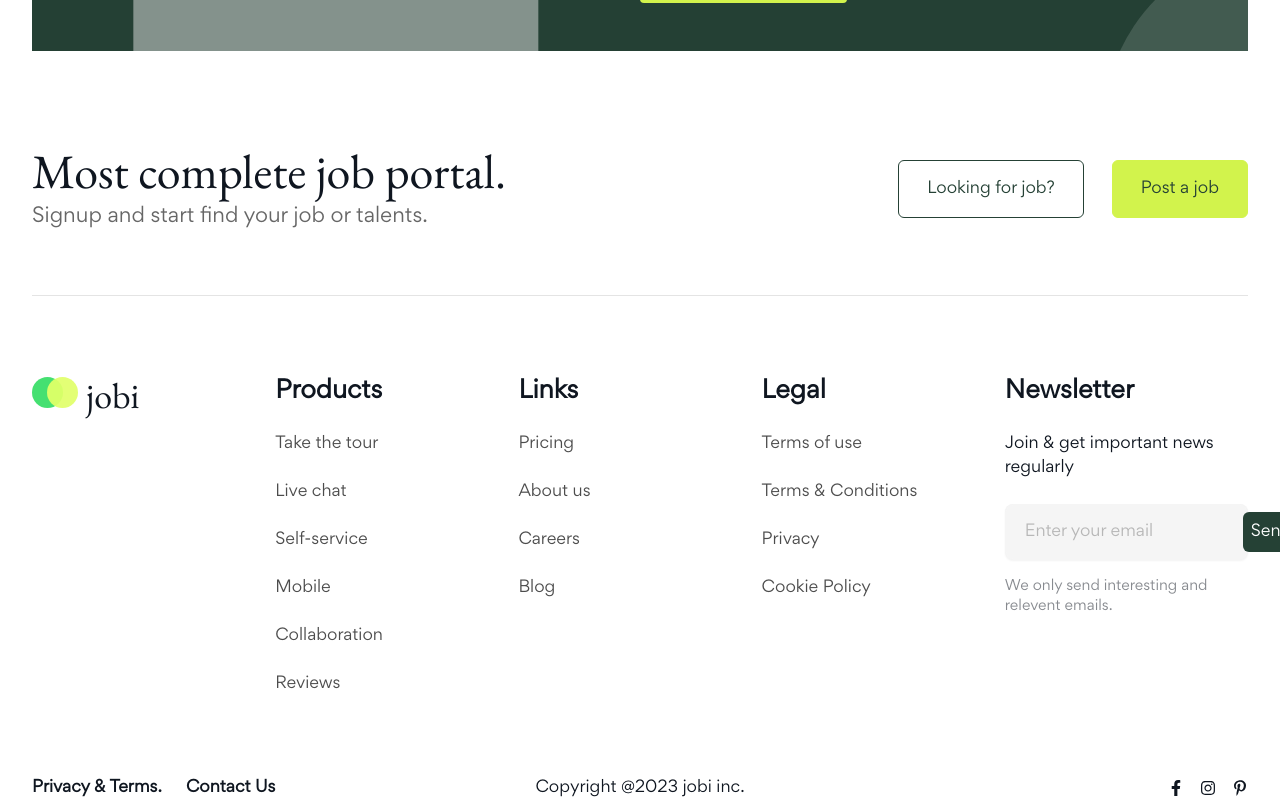
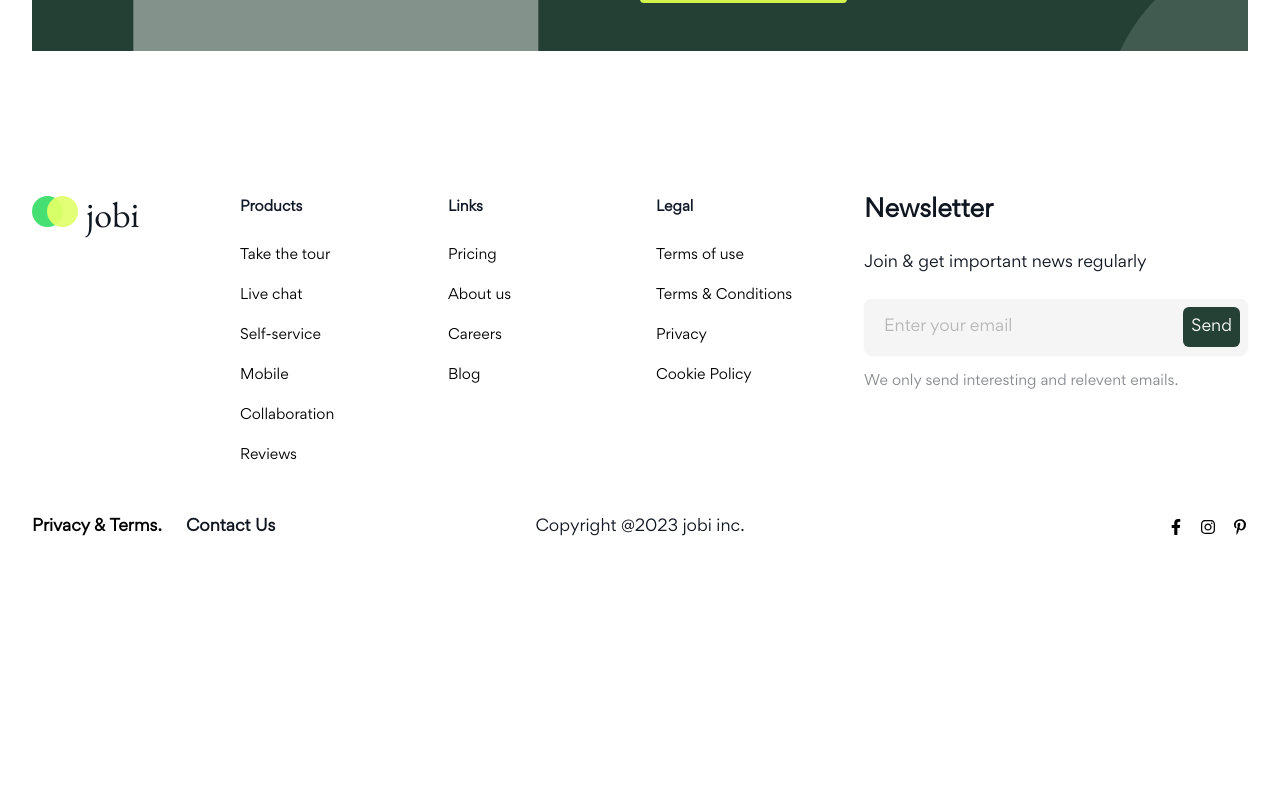
Before and after one commit to johnmal-dev/jobi, a React (Vite) app: page / in a window 1280 px wide. Shown: the part 7150-7950 px from the top of the page. After the commit the page ends 7705 px from the top, so only its background shows below. Built offline with nearby package versions, Linux system fonts and the light colour scheme.

Commit message:
update footer styling

```diff
--- a/src/components/Footer.jsx
+++ b/src/components/Footer.jsx
@@ -1,131 +1,116 @@
 import React from 'react'
+import { FaFacebookF, FaInstagram, FaPinterestP } from 'react-icons/fa'
 import { Link } from 'react-router-dom'
-import { FaFacebookF, FaInstagram, FaPinterestP } from 'react-icons/fa'
 
-const footerCategories = [
+const navigation = {
+  products: [
+    { name: 'Take the tour', href: '#' },
+    { name: 'Live chat', href: '#' },
+    { name: 'Self-service', href: '#' },
+    { name: 'Mobile', href: '#' },
+    { name: 'Collaboration', href: '#' },
+    { name: 'Reviews', href: '#' },
+  ],
+  links: [
+    { name: 'Pricing', href: '#' },
+    { name: 'About us', href: '#' },
+    { name: 'Careers', href: '#' },
+    { name: 'Blog', href: '#' },
+  ],
+  legal: [
+    { name: 'Terms of use', href: '#' },
+    { name: 'Terms & Conditions', href: '#' },
+    { name: 'Privacy', href: '#' },
+    { name: 'Cookie Policy', href: '#' },
+  ],
+  social: [
     {
-    name: 'Products',
-    links: [
-      {
-        text: 'Take the tour',
-        url: '',
+      name: 'Facebook',
+      href: '#',
+      icon: (props) => <FaFacebookF />,
     },
     {
-        text: 'Live chat',
-        url: '',
+      name: 'Instagram',
+      href: '#',
+      icon: (props) => <FaInstagram />,
     },
     {
-        text: 'Self-service',
-        url: '',
-      },
-      {
-        text: 'Mobile',
-        url: '',
-      },
-      {
-        text: 'Collaboration',
-        url: '',
-      },
-      {
-        text: 'Reviews',
-        url: '',
+      name: 'Pinterest',
+      href: '#',
+      icon: (props) => <FaPinterestP />,
     },
   ],
-  },
-  {
-    name: 'Links',
-    links: [
-      {
-        text: 'Pricing',
-        url: '',
-      },
-      {
-        text: 'About us',
-        url: '',
-      },
-      {
-        text: 'Careers',
-        url: '',
-      },
-      {
-        text: 'Blog',
-        url: '',
-      },
-    ],
-  },
-  {
-    name: 'Legal',
-    links: [
-      {
-        text: 'Terms of use',
-        url: '',
-      },
-      {
-        text: 'Terms & Conditions',
-        url: '',
-      },
-      {
-        text: 'Privacy',
-        url: '',
-      },
-      {
-        text: 'Cookie Policy',
-        url: '',
-      },
-    ],
-  },
-]
+}
 
-const Footer = () => {
+export default function Footer() {
   return (
-    <div className="container">
-      {/* Top */}
-      <div className="flex items-center justify-between border-b border-secondary-400 pb-16">
-        {/* Text */}
-        <div>
-          <h3 className="font-heading text-5xl">Most complete job portal.</h3>
-          <p className="mt-2 text-xl font-normal text-black text-opacity-60">
-            Signup and start find your job or talents.
-          </p>
-        </div>
-        {/* Buttons */}
-        <div>
-          <button className="mr-7 rounded-md border border-primary-700 py-4 px-7 text-primary-700">
-            Looking for job?
-          </button>
-          <button className="rounded-md border border-primary-300 bg-primary-300 py-4 px-7 text-primary-700">
-            Post a job
-          </button>
-        </div>
-      </div>
-      {/* Middle */}
-      <div className="my-20 grid grid-cols-5">
-        {/* Jobi Icon */}
+    <footer aria-labelledby="footer-heading">
+      <h2 id="footer-heading" className="sr-only">
+        Footer
+      </h2>
+      <div className="lg:pt-18 container px-6 pb-4 sm:pt-12 lg:px-8">
+        <div className="xl:grid xl:grid-cols-3 xl:gap-8">
+          <div className="grid grid-cols-2 gap-8 xl:col-span-2">
+            <div className="md:grid md:grid-cols-2 md:gap-8">
               <div className="font-heading text-4xl before:pr-2 before:content-jobi-icon">
                 jobi
               </div>
-        {footerCategories.map((category, index) => {
-          return (
-            <div key={index}>
-              <h4 className="text-2xl font-bold">{category.name}</h4>
-              <ul className="mt-6">
-                {category.links.map((link, index) => {
-                  return (
-                    <li key={index} className="mt-6">
-                      <Link
-                        to={link.url}
-                        className="text-black text-opacity-70"
+              <div className="mt-10 md:mt-0">
+                <h3 className="text-sm font-semibold leading-6 text-gray-900">
+                  Products
+                </h3>
+                <ul role="list" className="mt-6 space-y-4">
+                  {navigation.products.map((item) => (
+                    <li key={item.name}>
+                      <a
+                        href={item.href}
+                        className="text-sm leading-6 text-black hover:text-primary-500"
                       >
-                        {link.text}
-                      </Link>
+                        {item.name}
+                      </a>
                     </li>
-                  )
-                })}
+                  ))}
                 </ul>
               </div>
-          )
-        })}
+            </div>
+            <div className="md:grid md:grid-cols-2 md:gap-8">
               <div>
+                <h3 className="text-sm font-semibold leading-6 text-gray-900">
+                  Links
+                </h3>
+                <ul role="list" className="mt-6 space-y-4">
+                  {navigation.links.map((item) => (
+                    <li key={item.name}>
+                      <a
+                        href={item.href}
+                        className="text-sm leading-6 text-black hover:text-primary-500"
+                      >
+                        {item.name}
+                      </a>
+                    </li>
+                  ))}
+                </ul>
+              </div>
+              <div className="mt-10 md:mt-0">
+                <h3 className="text-sm font-semibold leading-6 text-gray-900">
+                  Legal
+                </h3>
+                <ul role="list" className="mt-6 space-y-4">
+                  {navigation.legal.map((item) => (
+                    <li key={item.name}>
+                      <a
+                        href={item.href}
+                        className="text-sm leading-6 text-black hover:text-primary-500"
+                      >
+                        {item.name}
+                      </a>
+                    </li>
+                  ))}
+                </ul>
+              </div>
+            </div>
+          </div>
+          <div className="mt-10 xl:mt-0">
             <h4 className="text-2xl font-bold">Newsletter</h4>
             <div className="mt-6">Join & get important news regularly</div>
             <form className="mt-6">
@@ -133,7 +118,7 @@
                 <input
                   type="text"
                   placeholder="Enter your email"
-                className="flex-1 border-none bg-transparent pr-0 placeholder-black placeholder-opacity-25 focus:ring-0"
+                  className="w-20 flex-1 border-none bg-transparent pr-0 placeholder-black placeholder-opacity-25 focus:ring-0 xs:w-full"
                 />
                 <button className="rounded-md bg-primary-700 p-2 text-white focus:border-none focus:outline-none focus:ring-2">
                   Send
@@ -145,33 +130,28 @@
             </div>
           </div>
         </div>
-      {/* Bottom */}
-      <div className="grid grid-cols-3">
-        <div className="space-x-6 text-left font-bold">
-          <Link to="/">Privacy & Terms.</Link>
+        <div className="grid grid-cols-1 gap-4 pt-12 lg:grid-cols-3 lg:gap-0">
+          <div className="space-x-6 text-center font-bold lg:text-left">
+            <Link to="/" className="text-black hover:text-primary-500">
+              Privacy & Terms.
+            </Link>
             <Link to="/">Contact Us</Link>
           </div>
           <div className="text-center">Copyright @2023 jobi inc.</div>
-        <ul className="justify-right ml-auto flex items-center gap-4">
-          <li>
-            <Link to="/">
-              <FaFacebookF />
-            </Link>
-          </li>
-          <li>
-            <Link to="/">
-              <FaInstagram />
-            </Link>
-          </li>
-          <li>
-            <Link to="/">
-              <FaPinterestP />
-            </Link>
-          </li>
-        </ul>
+          <div className="flex items-center justify-center gap-4 lg:justify-end">
+            {navigation.social.map((item) => (
+              <a
+                key={item.name}
+                href={item.href}
+                className="text-black hover:text-primary-500"
+              >
+                <span className="sr-only">{item.name}</span>
+                <item.icon className="h-6 w-6" aria-hidden="true" />
+              </a>
+            ))}
           </div>
         </div>
+      </div>
+    </footer>
   )
 }
-
-export default Footer
```
Lines whose indentation alone changed are shown as unchanged.
